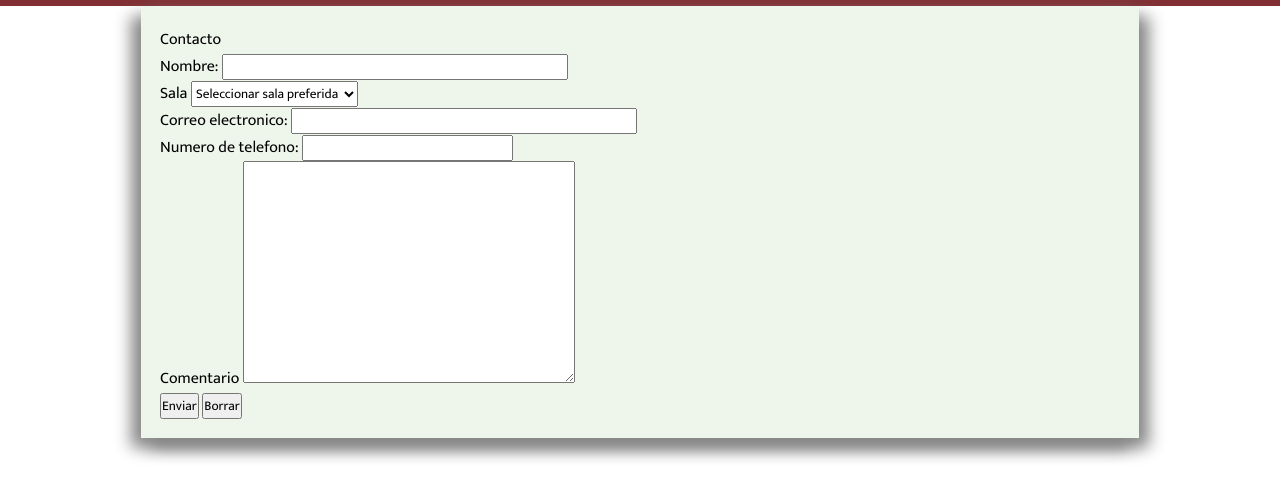
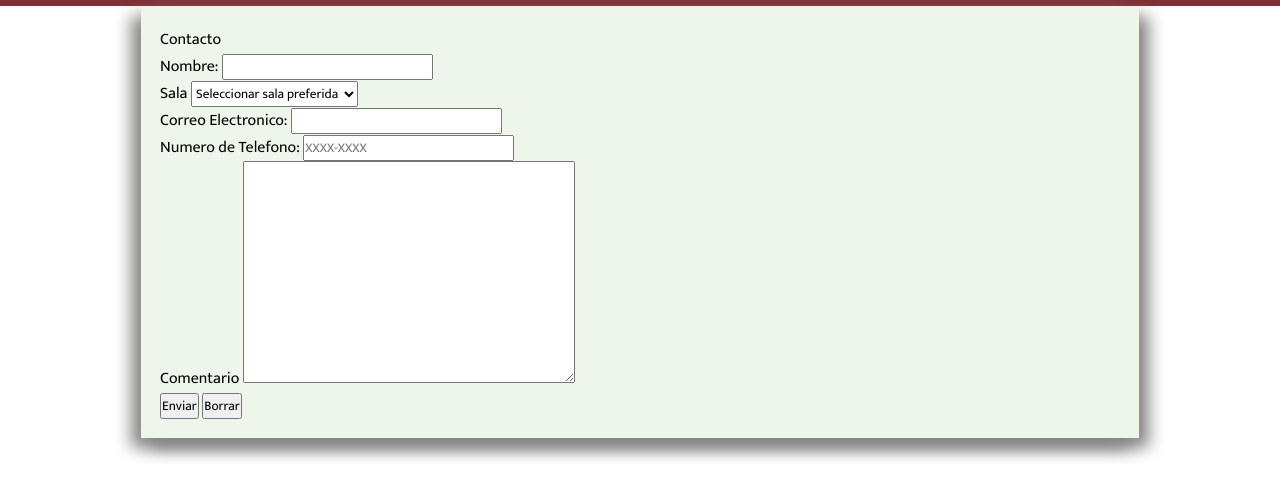
Before and after one commit to atoli07/LME-ProyectoCatedra, a plain HTML site: page formulariocine.html in a window 1280 px wide. Shown: the part 115-614 px from the top of the page. Drawn offline with Linux system fonts and the light colour scheme.

Commit message:
Add files via upload

```diff
--- a/formulariocine.html
+++ b/formulariocine.html
@@ -17,12 +17,17 @@
         </nav>
     </header>
 	<div id="contenido">
-		<form action="ejemplo.php" method="get">
+		<form action="recoleccion_de_datos.html" method="post">
 
 			<legend>Contacto</legend>
-			<p>Nombre: <input type="text" name="nombre" size="35"></p>
+
+			<div>
+				<label for="Nombre"> Nombre:</label>
+				<input type="text" name="Nombre" id="Nombre" required title="Es obligatorio el ingreso de un Nombre">
+			</div>
+
 			<label>Sala</label>
-			<select name="salas">
+			<select name="salas" required="Seleccionar" title="Es obligatorio seleccionar una sala">
 				<option>Seleccionar sala preferida</option>
 			<option>Metrocentro San Salvador</option>
 			<option>Metrocentro Santa Ana</option>
@@ -35,21 +40,26 @@
 			</select>
 
 
-  <p>Correo electronico: <input type="email" name="correo" size="35"></p>
+  			<div>
+				<label for="Correo"> Correo Electronico:</label>
+				<input type="email" name="Correo" id="Correo" required title="Es obligatorio el ingreso de un correo electronico valido">
+			</div>
 
-  <p>Numero de telefono: <input type="telefono" name="tel" min="1900"></p>
+
+			<div>
+				<label for="Telefono"> Numero de Telefono: </label>
+				<input type="Telefono" name="Telefono" id="Telefono" required pattern="^[7]{1}[0-9]{3}[-]{1}[0-9]{4}" placeholder="XXXX-XXXX" title="Es obligatorio el uso de digitos">
+			</div>
 
 			<p>
 			<label>Comentario</label>
 			<textarea name="Comentario" cols="35" rows="10"></textarea>
 			</p>
+
   			<p>
 		    <input type="submit" value="Enviar">
 		    <input type="reset" value="Borrar">
-
 			</p>
-
-
 		</form>
 	</div>
 
```
Also changed, not shown: estiloformulario.css (added, +13 -0 lines), recoleccion_de_datos.html (added, +9 -0 lines). Lines whose indentation alone changed are shown as unchanged.
